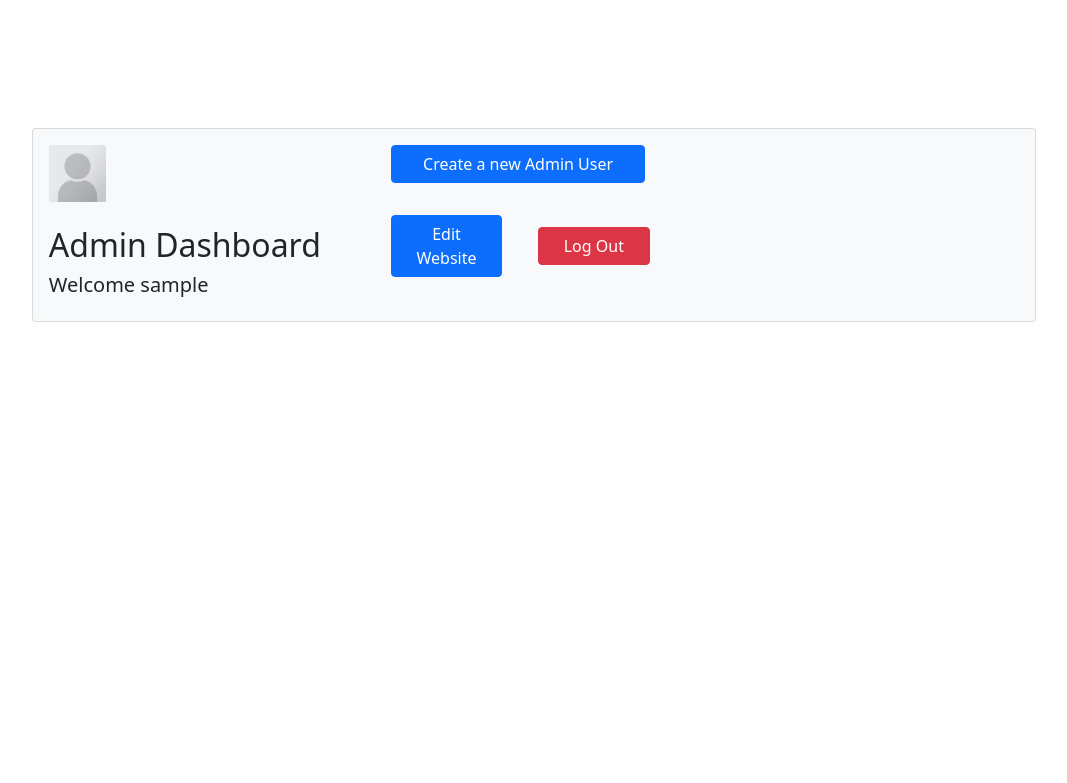
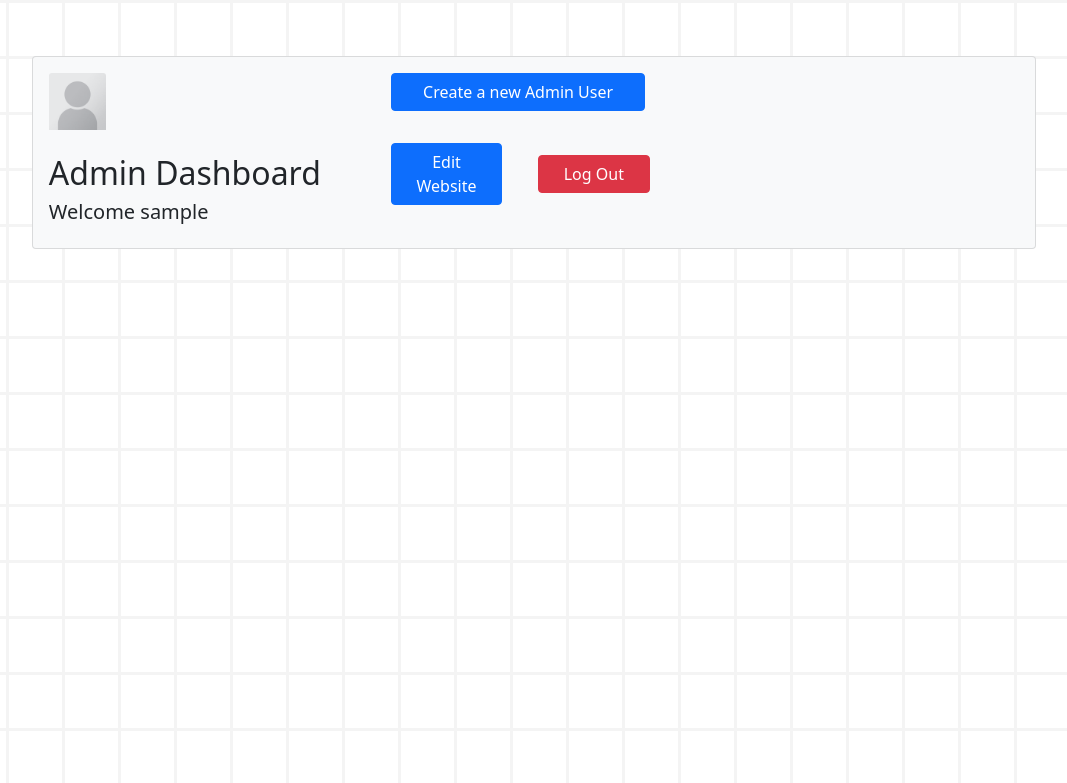
Before and after one commit to DanielJakubek/DeepFreeze3.0, a PHP site: page /Admin_page.php in a window 1280 px wide. Shown: the top 783 px of the page, without its empty margins (106-1173 px from the left). Run offline with PHP 8.4, Linux system fonts and the light colour scheme; the visitor is signed in with stand-in values (Sample User, id 1).

Commit message:
Add Further Admin Dashboard Designs

```diff
--- a/Software_Code/Admin_page.php
+++ b/Software_Code/Admin_page.php
@@ -2,76 +2,144 @@
 
 //Security check to make sure that this page while accessed with a valid login
 
-if (!isset($_SESSION)) { session_start(); }
+if (!isset($_SESSION)) {
+  session_start();
+}
 
 if (isset($_SESSION['validsession'])) {
-    if ($_SESSION['validsession']==true) // Login set and password was approved
+  if ($_SESSION['validsession'] == true) // Login set and password was approved
   {
     //Session is valid, continue loading page
-    }
-    else //Login set but password was not approved
+  } else //Login set but password was not approved
   {
     echo "Invalid Session! Please log in";
     header("Location: admin_login.php");
     die();
   }
-}
-else //Neithe login nor passwaord approval set
+} else //Neithe login nor passwaord approval set
 {
   echo "Invalid Session! Please log in";
   header("Location: admin_login.php");
   die();
 }
 
-$usertab = false // Used to control if user tab is shown
+$usertab = false; // Used to control if user tab is shown
+
 
 ?>
+<html>
 
+<head>
     <link href="https://cdn.jsdelivr.net/npm/bootstrap@5.1.3/dist/css/bootstrap.min.css" rel="stylesheet"
         integrity="sha384-1BmE4kWBq78iYhFldvKuhfTAU6auU8tT94WrHftjDbrCEXSU1oBoqyl2QvZ6jIW3" crossorigin="anonymous">
-    <link rel="stylesheet" href="style.css">
+    <!-- JavaScript Bundle with Popper -->
+    <script src="https://cdn.jsdelivr.net/npm/bootstrap@5.1.3/dist/js/bootstrap.bundle.min.js"
+        integrity="sha384-ka7Sk0Gln4gmtz2MlQnikT1wXgYsOg+OMhuP+IlRH9sENBO0LRn5q+8nbTov4+1p" crossorigin="anonymous">
+    </script>
 
-<html>
+    <link rel="stylesheet" href="masterCss.css">
+</head>
 
-<body id="background">
+<body id="background-grid">
 
     <div class="container">
         <div class="card text-dark bg-light mb-3" style='margin: 5%'>
             <div class="row justify-content-start">
                 <div class="col-4">
                     <div class="card-body">
-    <img src="userprofile.png" class="card-img-top" alt="Default profile image" style="width: 20%; padding-left: 0%;">
+                        <img src="userprofile.png" class="card-img-top" alt="Default profile image"
+                            style="width: 20%; padding-left: 0%;">
                         <br><br>
                         <h2> Admin Dashboard </h2>
                         <h5> Welcome <?php echo $_SESSION['username']; ?> </h5>
                     </div>
                 </div>
                 <div class="col-4">
-    <button style='margin: 5%; width: 80%;' class="btn btn-primary" >Create a new Admin User</button>
-    <button style='margin: 5%; width: 35%;' class="btn btn-primary">Edit Website</button>
-    <button style='margin: 5%; width: 35%;' class="btn btn-danger" onclick="location.assign('admin_login.php');"> Log Out</button>
+                    <button style='margin: 5%; width: 80%;' class="btn btn-primary">Create a new Admin User</button>
+                    <button style='margin: 5%; width: 35%;' class="btn btn-primary" onclick="openTab();">Edit
+                        Website</button>
+                    <button style='margin: 5%; width: 35%;' class="btn btn-danger"
+                        onclick="location.assign('admin_login.php');"> Log Out</button>
                 </div>
             </div>
         </div>
     </div>
 
-<?php if($usertab == true){  ?>
-<div class="container" id="background">
-<div class="card text-dark bg-light mb-3" style='margin: 5%'>
-  <div class="row justify-content-start">
-    <div class="col-4">
-    <div class="card-body">
-        <p>  </p>
+    <div class="container" id='panel'>
+        <div class="card text-dark bg-light mb-3" style='margin: 5%' id='panel'>
+            <div class="row justify-content-start" id='panel'>
+                <div class="col-4" id='panel'>
+                    <div class="card-body" id='panel'>
+
+                        <div class="dropdown">
+                            <button class="btn btn-secondary dropdown-toggle" type="button" id="dropdownMenuButton1"
+                                data-bs-toggle="dropdown" aria-expanded="false">
+                                Dropdown button
+                            </button>
+                            <ul class="dropdown-menu overflow-auto" aria-labelledby="dropdownMenuButton1" style="height: 500px; width: 200px;">
+                                <li><a class="dropdown-item" href="#">Poverty</a></li>
+                                <li><a class="dropdown-item" href="#">Another action</a></li>
+                                <li><a class="dropdown-item" href="#">Something else here</a></li>
+                                <li><a class="dropdown-item" href="#">Something else here</a></li>
+                                <li><a class="dropdown-item" href="#">Something else here</a></li>
+                                <li><a class="dropdown-item" href="#">Something else here</a></li>
+                                <li><a class="dropdown-item" href="#">Something else here</a></li>
+                                <li><a class="dropdown-item" href="#">Something else here</a></li>
+                                <li><a class="dropdown-item" href="#">Something else here</a></li>
+                                <li><a class="dropdown-item" href="#">Something else here</a></li>
+                                <li><a class="dropdown-item" href="#">Something else here</a></li>
+                                <li><a class="dropdown-item" href="#">Something else here</a></li>
+                                <li><a class="dropdown-item" href="#">Something else here</a></li>
+                                <li><a class="dropdown-item" href="#">Something else here</a></li>
+                                <li><a class="dropdown-item" href="#">Something else here</a></li>
+                                <li><a class="dropdown-item" href="#">Something else here</a></li>
+                                <li><a class="dropdown-item" href="#">Something else here</a></li>
+                            </ul>
+                        </div>
+
+                        <div class="dropdown">
+                            <button class="btn btn-secondary dropdown-toggle" type="button" id="dropdownMenuButton1"
+                                data-bs-toggle="dropdown" aria-expanded="false">
+                                Dropdown button
+                            </button>
+                            <ul class="dropdown-menu overflow-auto" aria-labelledby="dropdownMenuButton1" style="height: 500px; width: 200px;">
+                                <li><a class="dropdown-item" href="#">Poverty</a></li>
+                                <li><a class="dropdown-item" href="#">Another action</a></li>
+                                <li><a class="dropdown-item" href="#">Something else here</a></li>
+                            </ul>
+                        </div>
+
+                    </div>
+                </div>
+                <div class="col-4" id='panel'>
+                    <div class="card-body" id='panel'>
+                        <textarea class="form-control" id="exampleFormControlTextarea1" rows="6"
+                            style='width: 700px;'></textarea>
                     </div>
                 </div>
             </div>
         </div>
-</div>
-<?php } ?>
+
 
     </div>
     </div>
     </div>
+
+    <script>
+    document.getElementById('panel').style.display = 'none';
+    var tab = false;
+
+    function openTab() {
+        if (tab == false) {
+            document.getElementById('panel').style.display = 'block';
+            tab = true;
+        } else {
+            document.getElementById('panel').style.display = 'none';
+            tab = false;
+        }
+    }
+    </script>
+
 </body>
 
 </html>
--- a/Software_Code/masterCSS.css
+++ b/Software_Code/masterCSS.css
@@ -82,8 +82,12 @@ footer .row{
   padding-bottom: 10px;
 }
 
-
-
+#background-grid{
+  background-color: #ffffff;
+  opacity: 1;
+  background-image:  linear-gradient(#f4f4f4 2.8000000000000003px, transparent 2.8000000000000003px), linear-gradient(to right, #f4f4f4 2.8000000000000003px, #ffffff 2.8000000000000003px);
+  background-size: 56px 56px;
+}
 
 
 
```
Lines whose indentation alone changed are shown as unchanged.
